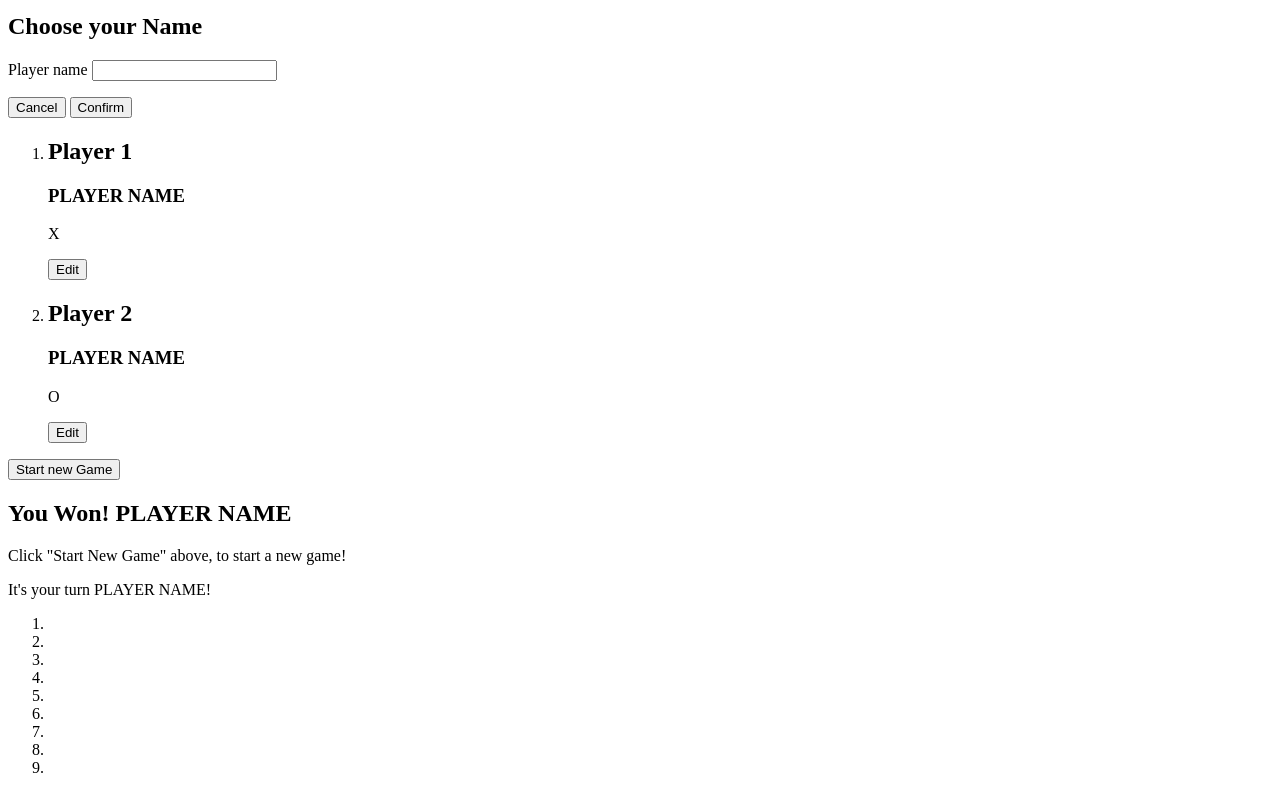
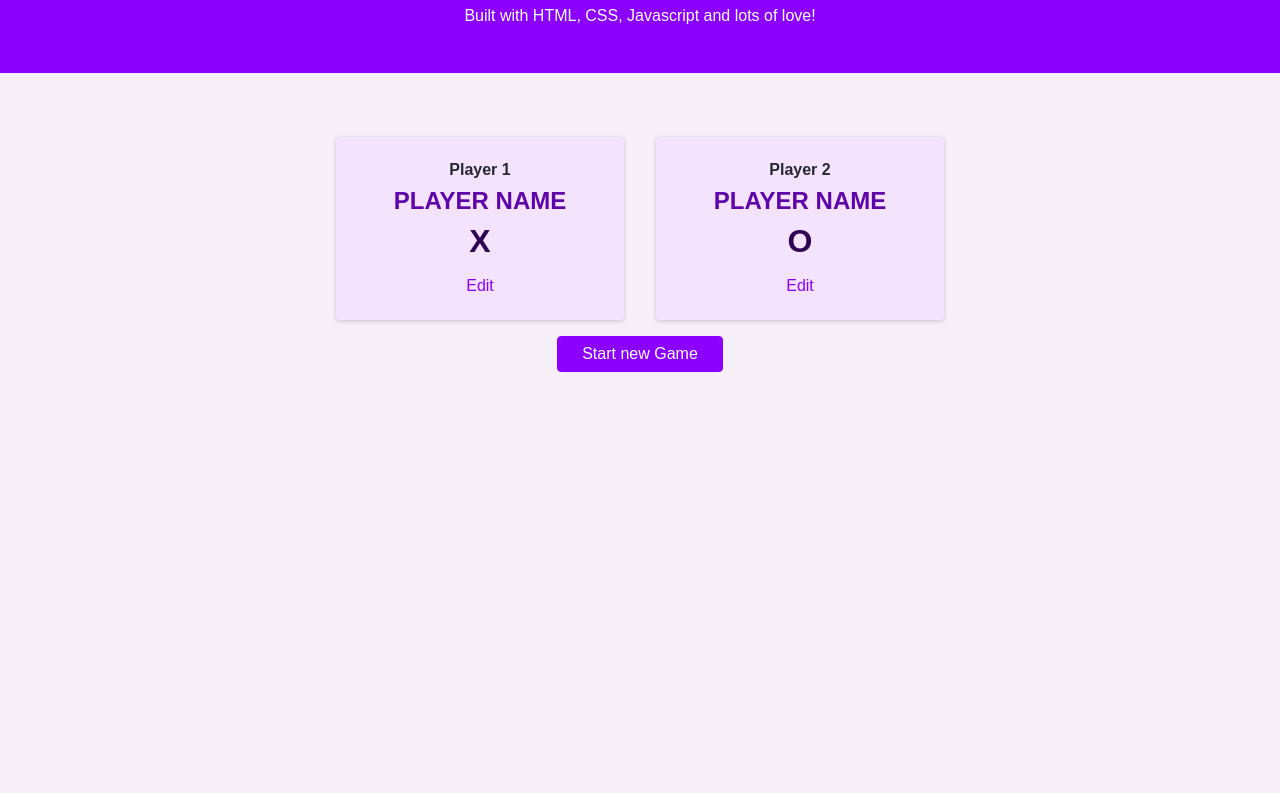
Before and after one commit to Nimish-2612/Tic-Tac-Toe-Game, a plain HTML site: page index.html in a window 1280 px wide. Shown: the part 105-898 px from the top of the page. After the commit the page ends 800 px from the top, so only its background shows below. Drawn offline with Linux system fonts and the light colour scheme; the site is published under a folder, as on GitHub Pages, so addresses that start at the root find nothing.

Commit message:
Update index.html

```diff
--- a/index.html
+++ b/index.html
@@ -10,14 +10,14 @@
       rel="stylesheet"
     />
 
-    <link  rel="stylesheet" href="/styles/styles.css" />
-    <link  rel="stylesheet" href="/styles/overlays.css" />
-    <link  rel="stylesheet" href="/styles/configuration.css" />
-    <link  rel="stylesheet" href="/styles/game.css" />
+    <link  rel="stylesheet" href="./styles/styles.css" />
+    <link  rel="stylesheet" href="./styles/overlays.css" />
+    <link  rel="stylesheet" href="./styles/configuration.css" />
+    <link  rel="stylesheet" href="./styles/game.css" />
 
-    <script  src="/Scripts/config.js" defer></script>
-    <script  src="/Scripts/game.js" defer></script>
-    <script  src="/Scripts/app.js" defer></script>
+    <script  src="./Scripts/config.js" defer></script>
+    <script  src="./Scripts/game.js" defer></script>
+    <script  src="./Scripts/app.js" defer></script>
 
     <title>Tic-Tac-Toe</title>
   </head>
```
